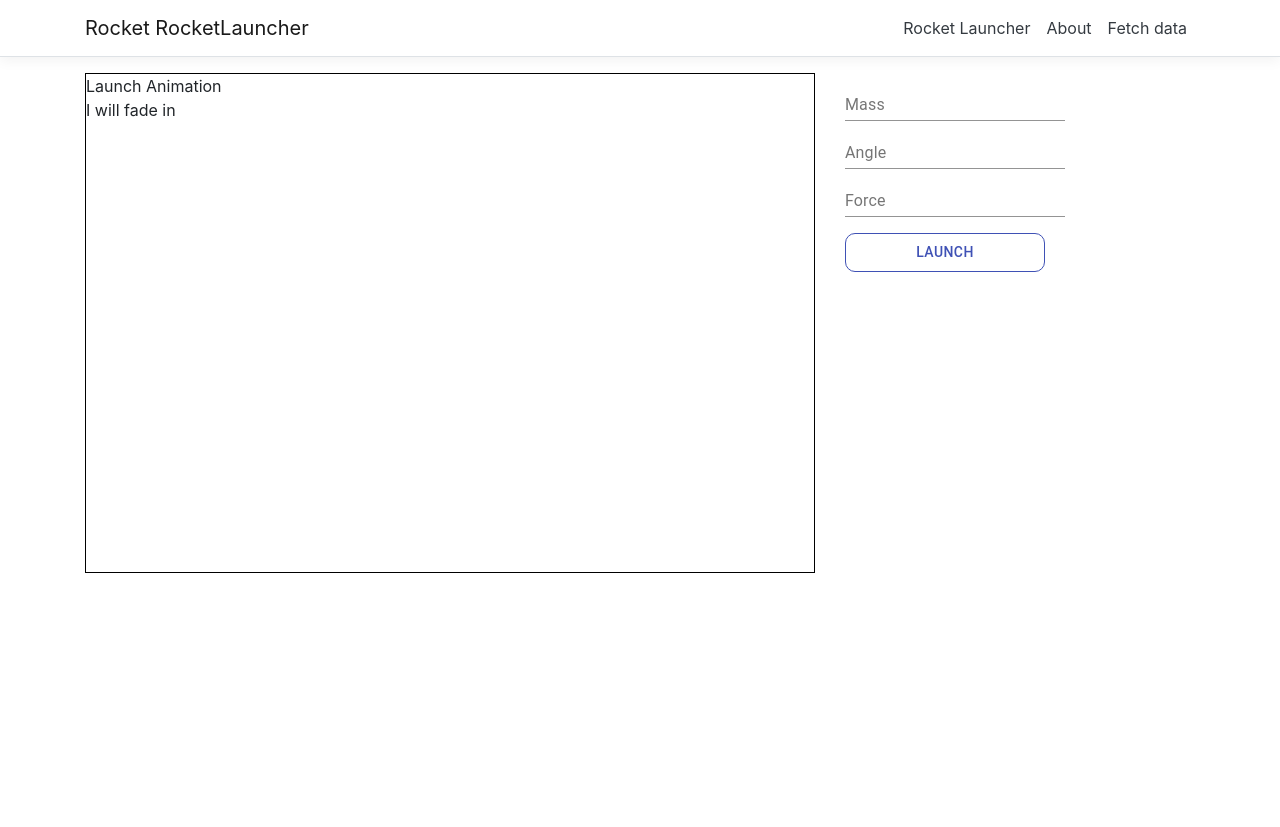
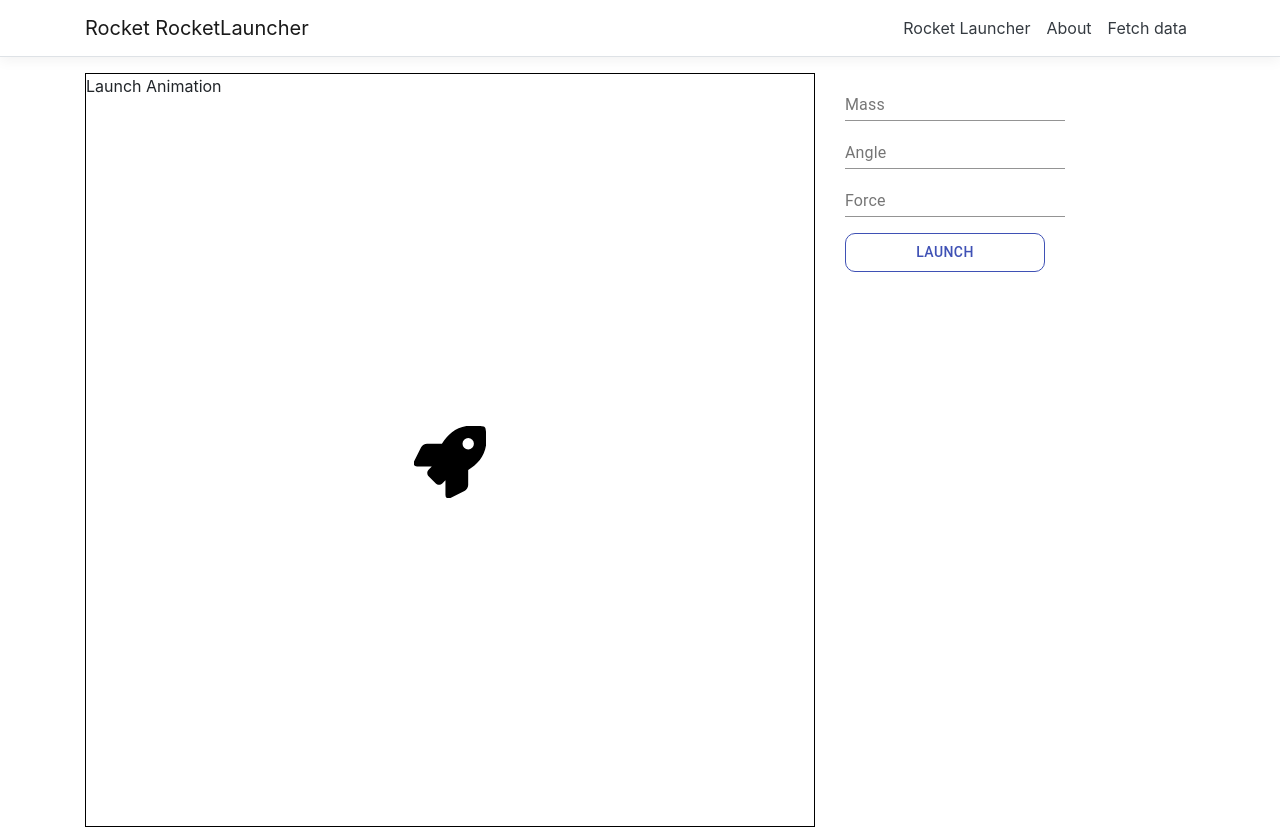
Before and after one commit to brian-byassee/rocket-launcher, a React (Create React App) app in the folder ClientApp/: page / in a window 1280 px wide. Before the commit the page ends 800 px from the top, so only its background shows below. Built offline with nearby package versions, Linux system fonts and the light colour scheme.

Commit message:
have rocket show up

```diff
--- a/ClientApp/src/components/LaunchAnimation/LaunchAnimation.js
+++ b/ClientApp/src/components/LaunchAnimation/LaunchAnimation.js
@@ -1,6 +1,7 @@
 import React from 'react';
 import PropTypes from 'prop-types';
 import { useSpring, animated } from 'react-spring';
+import rocket from './rocket-solid.svg';
 
 import './styles.css';
 
@@ -8,7 +9,9 @@ const LaunchAnimation = ({ mass, angle, force }) => (
   <div className="LaunchAnimation">
     <div className="title">Launch Animation</div>
     <div>
-      <animated.div style={useSpring({ opacity: 1, from: { opacity: 0 } })}>I will fade in</animated.div>
+      <animated.div style={useSpring({ config: { duration: 5000 }, opacity: 1, from: { opacity: 0 } })}>
+        <img className="rocket-icon" src={rocket} />
+      </animated.div>
     </div>
   </div>
 );
--- a/ClientApp/src/components/LaunchAnimation/styles.css
+++ b/ClientApp/src/components/LaunchAnimation/styles.css
@@ -4,3 +4,7 @@
   min-height: 500px;
   width: 100%;
 }
+
+.LaunchAnimation .rocket-icon {
+  transform: scale(0.1);
+}
```
Also changed, not shown: ClientApp/src/components/LaunchAnimation/rocket-solid.svg (renamed from ClientApp/src/rocket/rocket-solid.svg).
